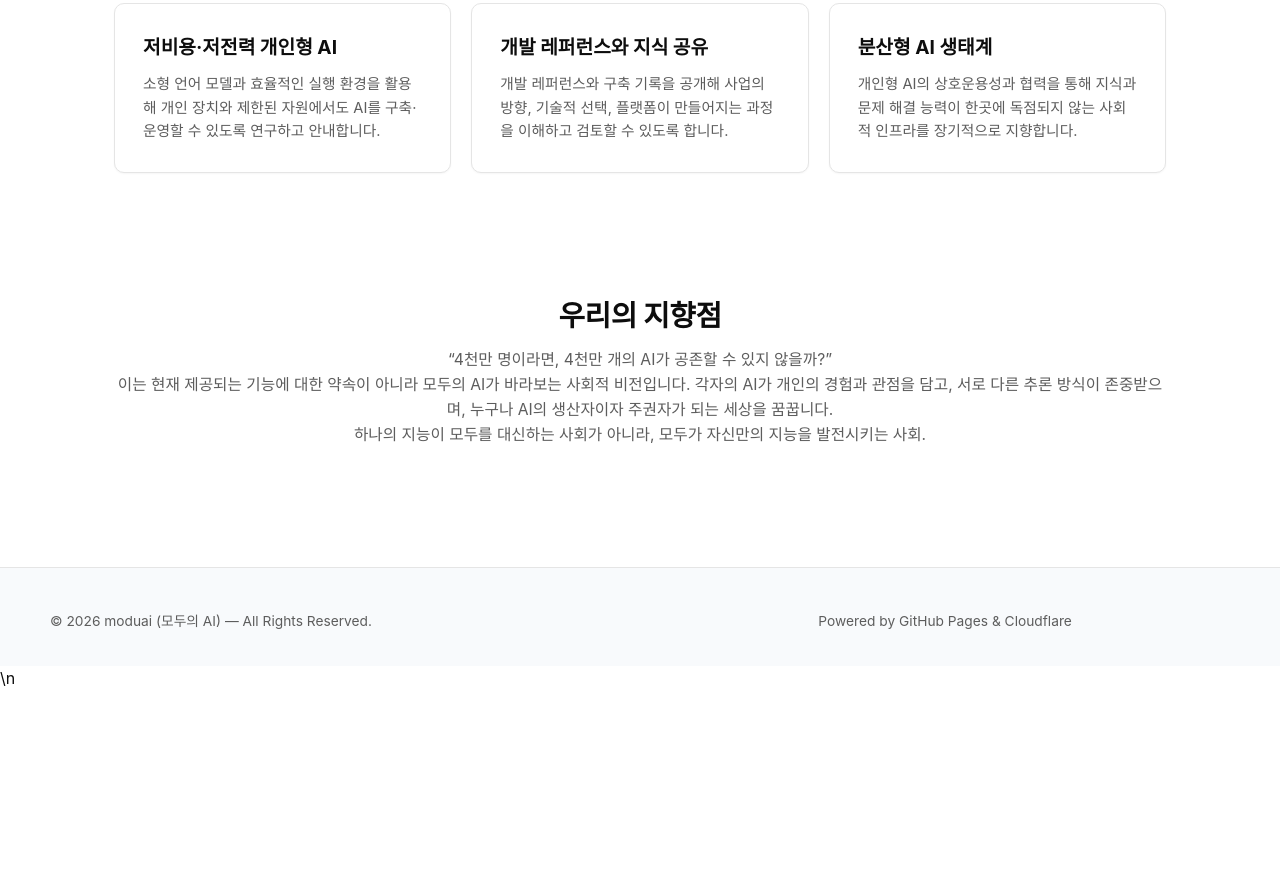
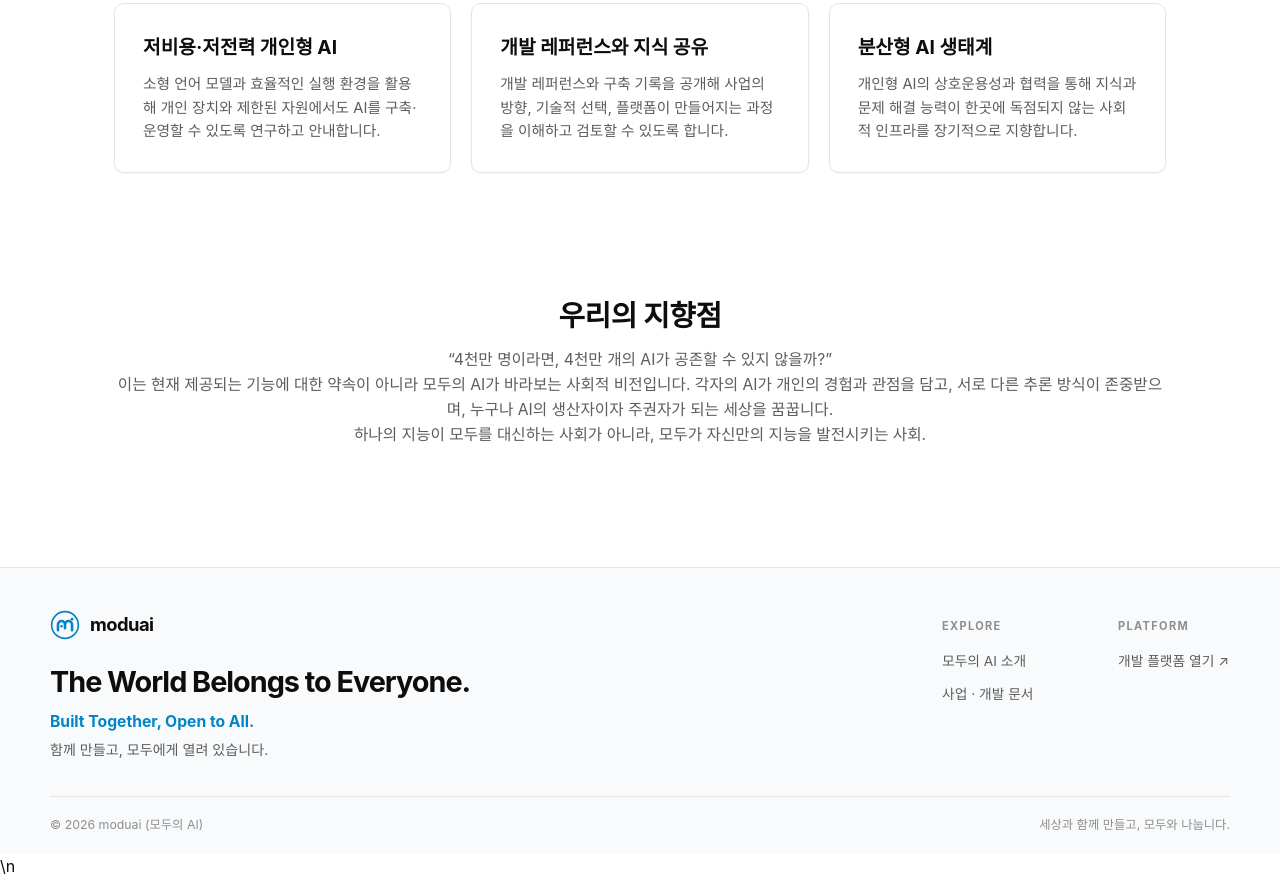
Before and after one commit to xtx9/moduai-pr, a website: page public/index.html in a window 1280 px wide. Shown: the part 1669-2548 px from the top of the page. Before the commit the page ends 2361 px from the top, so only its background shows below. Drawn offline with Linux system fonts and the light colour scheme.

Commit message:
Replace legacy footer with shared moduai brand footer

```diff
--- a/public/index.html
+++ b/public/index.html
@@ -158,12 +158,7 @@
     </section>
   </main>
 
-  <footer class="site-footer">
-    <div class="footer-container">
-      <p>© 2026 moduai (모두의 AI) — All Rights Reserved.</p>
-      <p>Powered by GitHub Pages & Cloudflare</p>
-    </div>
-  </footer>
+  <div id="site-footer-root"></div>
   <script src="assets/js/footer.js"></script>\n  <script src="assets/js/app.js"></script>
 </body>
 </html>
```
